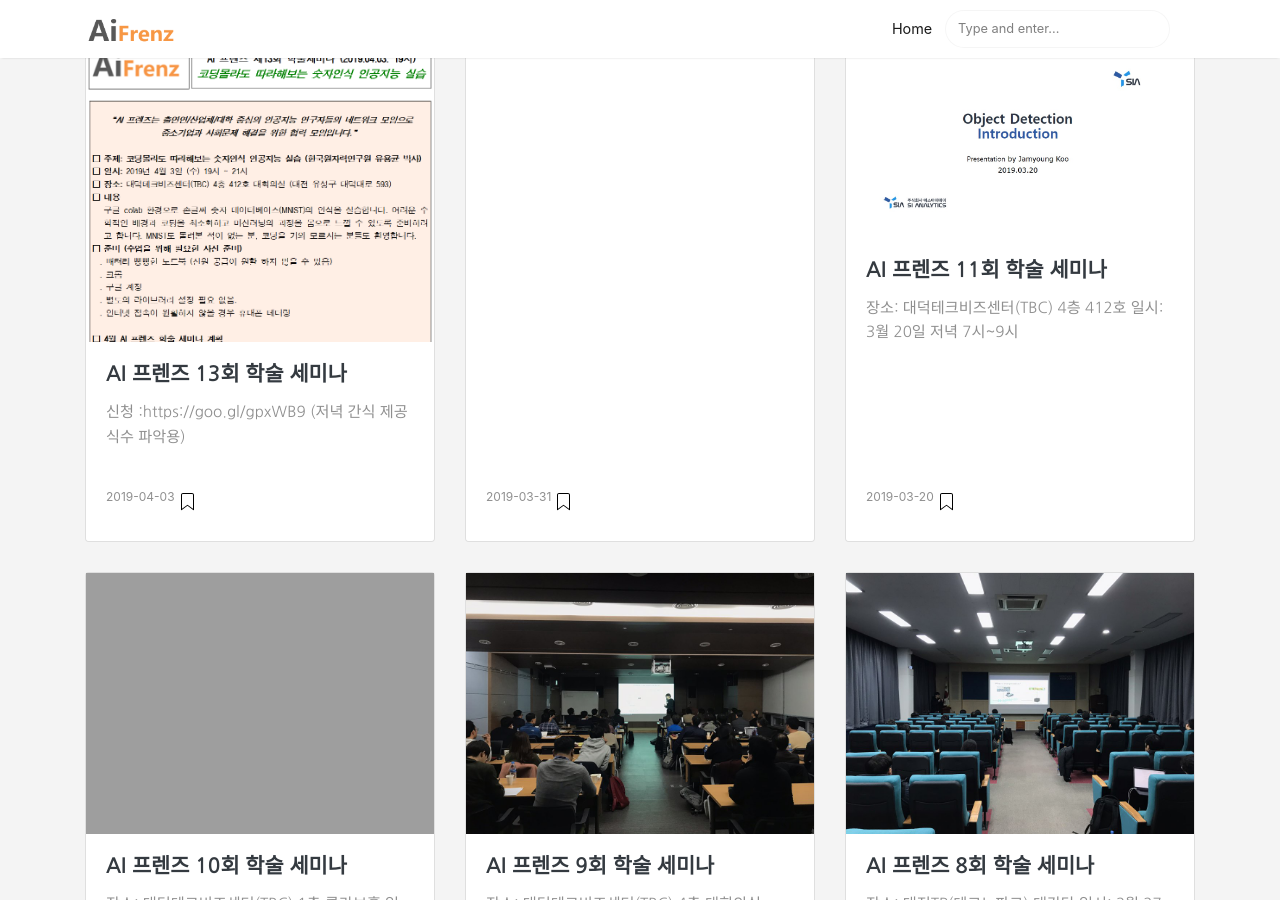
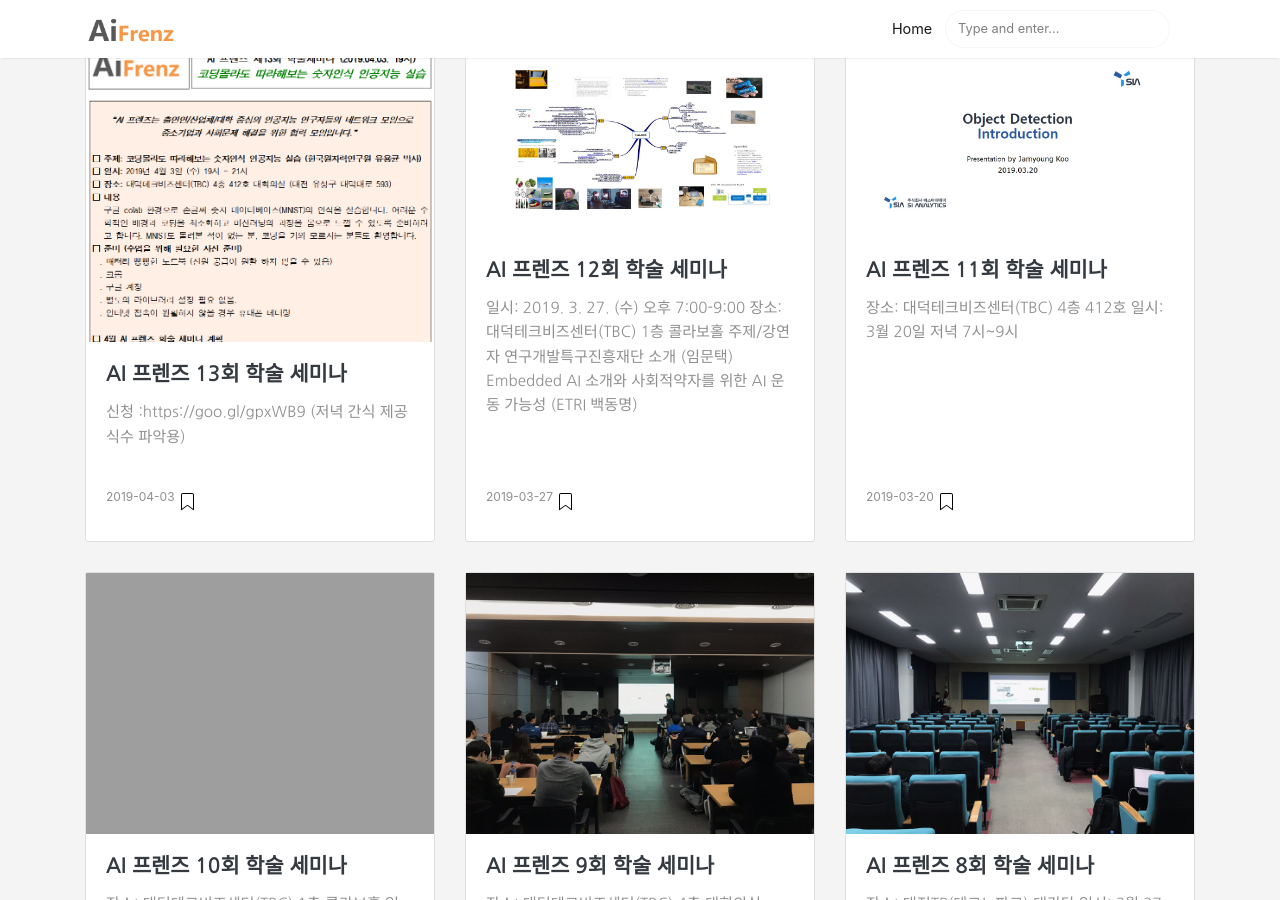
Before and after one commit to aifrenz/aifrenz.github.io, a Jekyll site: the page built from index.html, in a window 1280 px wide and 900 px high, scrolled down 470 px. Built offline with Jekyll 4.4.1, drawn with Linux system fonts in a browser that asks for light colours; the list of posts is cut into pages by our own code.

Commit message:
Update 2019-03-27-12th-seminar.markdown

```diff
--- a/_posts/2019-03-27-12th-seminar.markdown
+++ b/_posts/2019-03-27-12th-seminar.markdown
@@ -2,7 +2,7 @@
 layout: post
 title:  "AI 프렌즈 12회 학술 세미나"
 where: "대전 TBC 1층 콜라보홀"
-when: "2019. 3. 27. (수) 오후 7시-9시
+when: "2019. 3. 27. (수) 오후 7시-9시"
 what: ["연구개발특구진흥재단 소개 (임문택)", "Embedded AI 소개와 사회적 약자를 위한 AI 운동 가능성 (ETRI 백동명)"]
 date:   2019-03-27 19:00:00
 categories: ai-friends update
```
